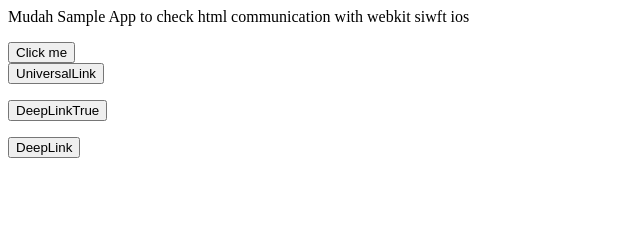
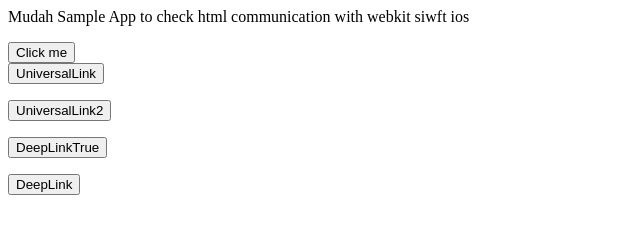
Before and after one commit to RavikiranLF/RavikiranLF.github.io, a plain HTML site: page index.html in a window 1280 px wide. Shown: the whole page, without its empty margins (0-640 px from the left). Drawn offline with Linux system fonts and the light colour scheme.

Commit message:
Initial commit

```diff
--- a/index.html
+++ b/index.html
@@ -1,12 +1,16 @@
 <html><body><p>Mudah Sample App to check html communication with webkit siwft ios</p><button onclick="myFunction()">Click me</button>
     <form>
-      <button formaction="https://lfconnect.com/MFP?success=false">UniversalLink</button>
+      <button formaction="https://lfconnect.com/contents/MFP?success=false">UniversalLink</button>
     </form>
     <form>
-      <button formaction=" lfconnect://MFP?success=true">DeepLinkTrue</button>
+      <button formaction="https://google.com/contents/someotherpath?category=series&contentid=1562167825">UniversalLink2</button>
+    </form>
+
+    <form>
+      <button formaction="lfconnect://MFP?success=true">DeepLinkTrue</button>
     </form>
     <form>
-      <button formaction=" lfconnect://MFP?success=false">DeepLink</button>
+      <button formaction="lfconnect://MFP?success=false">DeepLink</button>
     </form>
     <script>
     function myFunction() {
```
